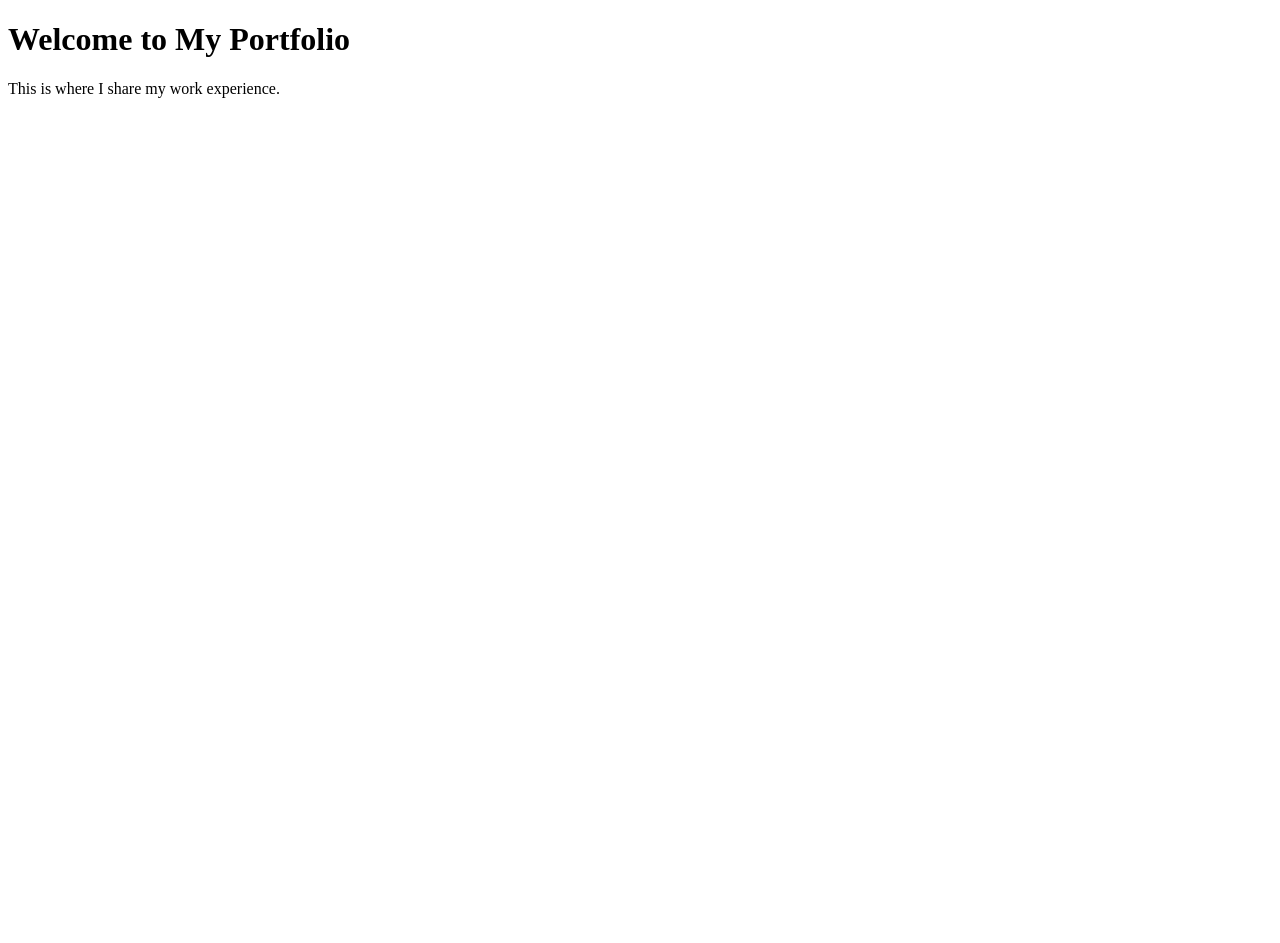
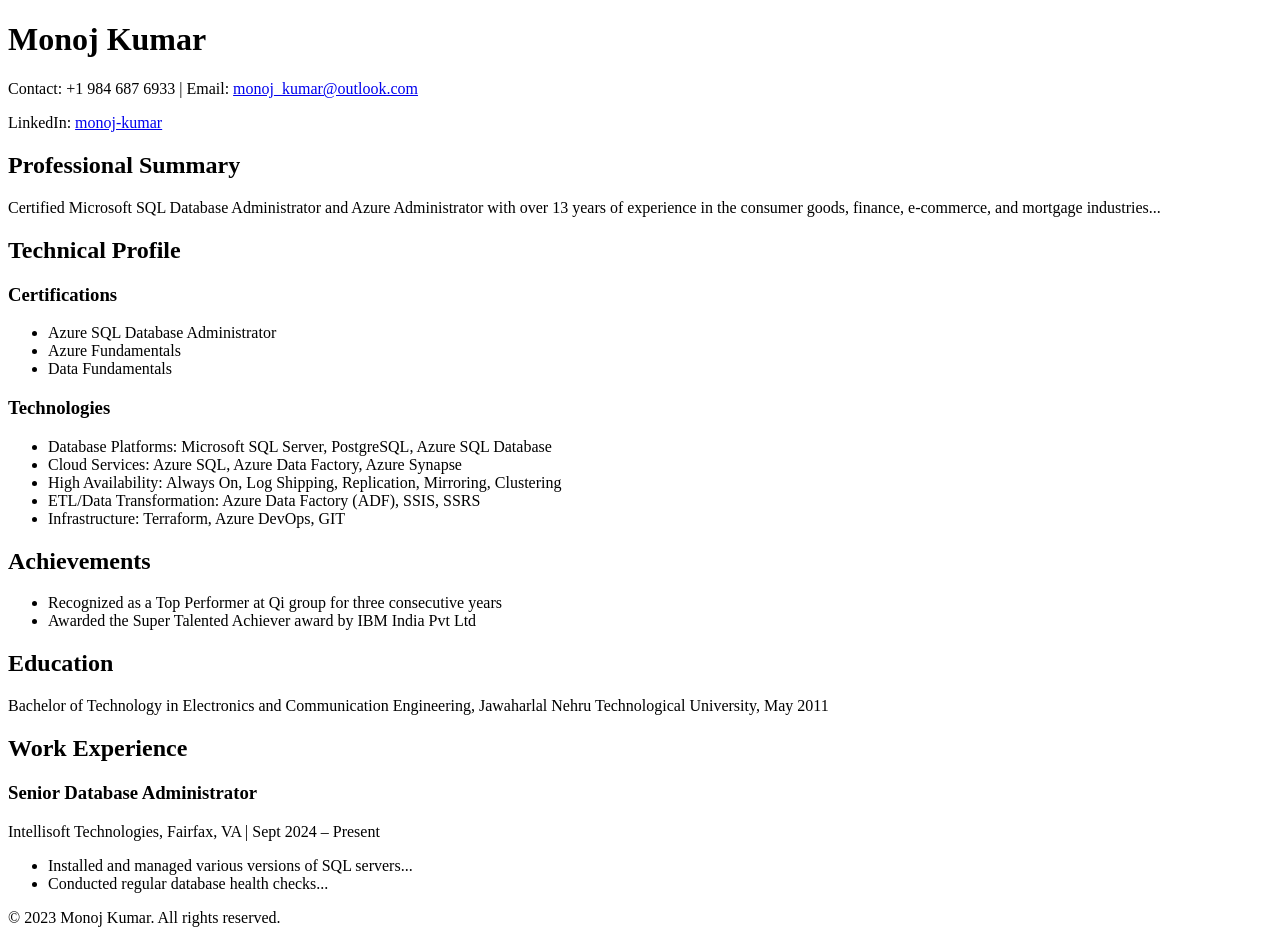
Before and after one commit to monojdba/aboutme, a plain HTML site: page index.html in a window 1280 px wide. Before the commit the page ends 800 px from the top, so only its background shows below. Drawn offline with Linux system fonts and the light colour scheme.

Commit message:
Update index.html

```diff
--- a/index.html
+++ b/index.html
@@ -3,10 +3,63 @@
 <head>
     <meta charset="UTF-8">
     <meta name="viewport" content="width=device-width, initial-scale=1.0">
-    <title>MonojDBA's contributions</title>
+    <title>Monoj Kumar's Portfolio</title>
+    <link href="https://fonts.googleapis.com/css2?family=Roboto:wght@400;700&display=swap" rel="stylesheet">
+    <link rel="stylesheet" href="styles.css"> <!-- Link to your CSS file -->
 </head>
 <body>
-    <h1>Welcome to My Portfolio</h1>
-    <p>This is where I share my work experience.</p>
+    <header>
+        <h1>Monoj Kumar</h1>
+        <p>Contact: +1 984 687 6933 | Email: <a href="mailto:monoj_kumar@outlook.com">monoj_kumar@outlook.com</a></p>
+        <p>LinkedIn: <a href="http://www.linkedin.com/in/monoj-kumar-85948573" target="_blank">monoj-kumar</a></p>
+    </header>
+    <main>
+        <section id="summary">
+            <h2>Professional Summary</h2>
+            <p>Certified Microsoft SQL Database Administrator and Azure Administrator with over 13 years of experience in the consumer goods, finance, e-commerce, and mortgage industries...</p>
+        </section>
+        <section id="technical-profile">
+            <h2>Technical Profile</h2>
+            <h3>Certifications</h3>
+            <ul>
+                <li>Azure SQL Database Administrator</li>
+                <li>Azure Fundamentals</li>
+                <li>Data Fundamentals</li>
+            </ul>
+            <h3>Technologies</h3>
+            <ul>
+                <li>Database Platforms: Microsoft SQL Server, PostgreSQL, Azure SQL Database</li>
+                <li>Cloud Services: Azure SQL, Azure Data Factory, Azure Synapse</li>
+                <li>High Availability: Always On, Log Shipping, Replication, Mirroring, Clustering</li>
+                <li>ETL/Data Transformation: Azure Data Factory (ADF), SSIS, SSRS</li>
+                <li>Infrastructure: Terraform, Azure DevOps, GIT</li>
+            </ul>
+        </section>
+        <section id="achievements">
+            <h2>Achievements</h2>
+            <ul>
+                <li>Recognized as a Top Performer at Qi group for three consecutive years</li>
+                <li>Awarded the Super Talented Achiever award by IBM India Pvt Ltd</li>
+            </ul>
+        </section>
+        <section id="education">
+            <h2>Education</h2>
+            <p>Bachelor of Technology in Electronics and Communication Engineering, Jawaharlal Nehru Technological University, May 2011</p>
+        </section>
+        <section id="work-experience">
+            <h2>Work Experience</h2>
+            <h3>Senior Database Administrator</h3>
+            <p>Intellisoft Technologies, Fairfax, VA | Sept 2024 – Present</p>
+            <ul>
+                <li>Installed and managed various versions of SQL servers...</li>
+                <li>Conducted regular database health checks...</li>
+                <!-- Add more responsibilities -->
+            </ul>
+            <!-- Repeat for other positions -->
+        </section>
+    </main>
+    <footer>
+        <p>© 2023 Monoj Kumar. All rights reserved.</p>
+    </footer>
 </body>
 </html>
```
